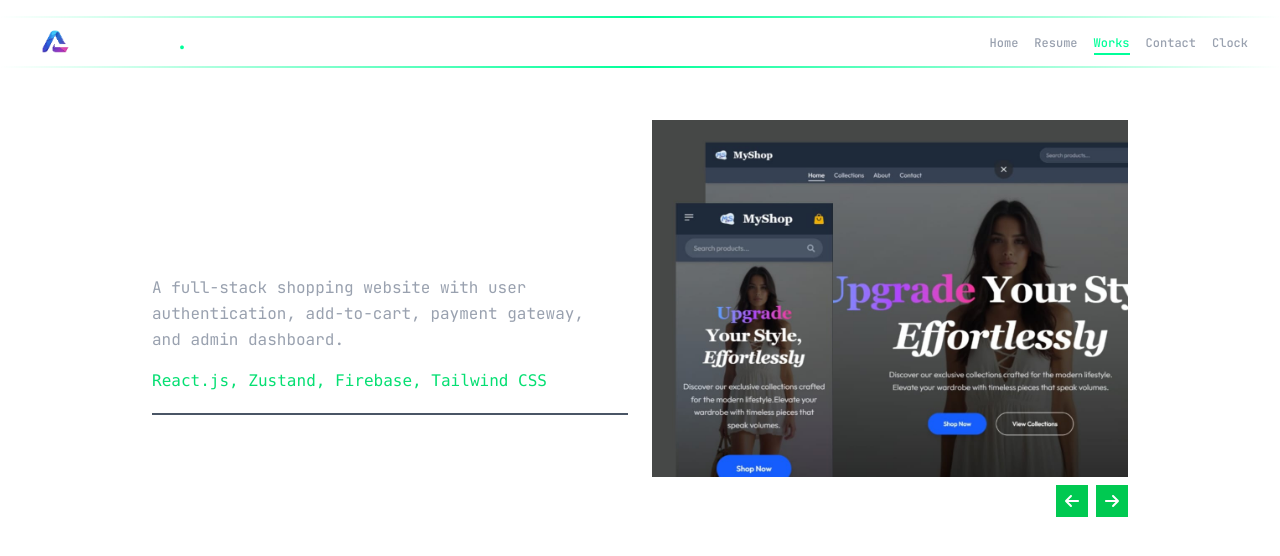
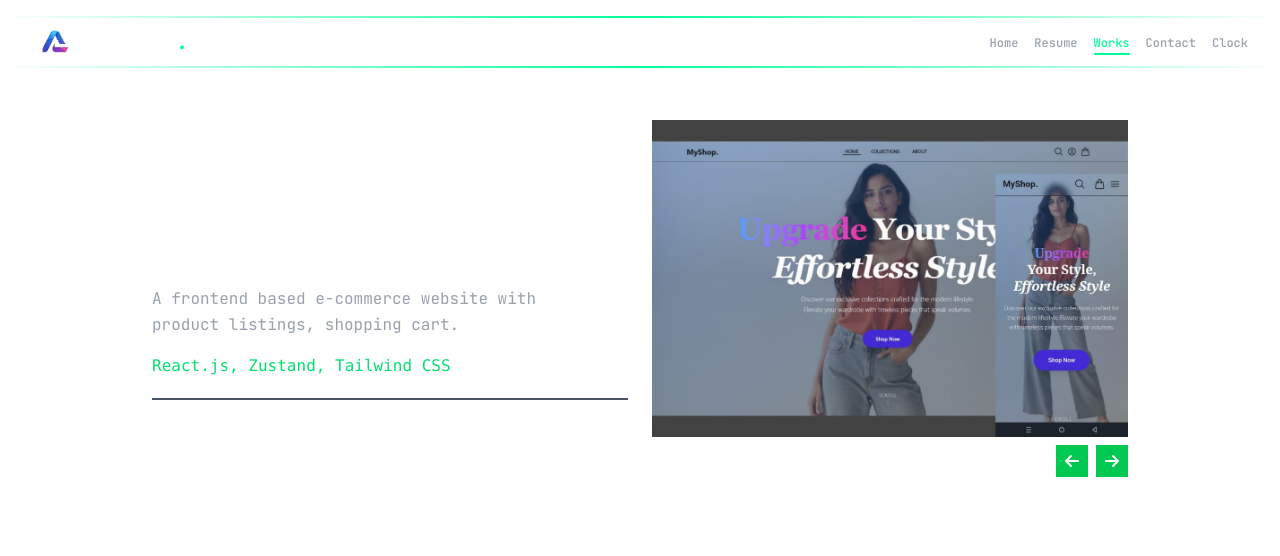
Before and after one commit to TCF-Amar/portfolio, a React (Vite) app: page /works in a window 1280 px wide. Shown: the top 556 px of the page. Built offline with nearby package versions, Linux system fonts and the light colour scheme.

Commit message:
and new project and fix miner bug

```diff
--- a/src/pages/Contact.jsx
+++ b/src/pages/Contact.jsx
@@ -1,4 +1,4 @@
-import React, { useRef } from 'react';
+import React, { useRef, useState } from 'react';
 import { FaPhone, FaEnvelope, FaMapMarkerAlt } from 'react-icons/fa';
 import { sendEmail } from '../lib/sendEmail';
 import { motion } from 'framer-motion'
@@ -17,6 +17,7 @@ function Contact() {
 
 
     return (
+        //   fdjgh
         <div className='flex flex-col-reverse md:flex-row gap-6 mt-30 px-4'>
             {/* Contact Form */}
             <motion.div
--- a/src/pages/Works.jsx
+++ b/src/pages/Works.jsx
@@ -1,19 +1,19 @@
 import React, { useState } from 'react';
 import { FaGithub, FaArrowUpRightFromSquare, FaArrowLeft, FaArrowRight } from 'react-icons/fa6';
 import { motion } from 'framer-motion';
-import image1 from "../assets/image1.jpg"// अभी इसी को placeholder image बना देते हैं
-import image2 from "../assets/image2.jpg"// अभी इसी को placeholder image बना देते हैं
+import image1 from "../assets/image1.jpg"
+import image2 from "../assets/image2.jpg"
+import image3 from "../assets/image3.jpg"
 
 const Works = () => {
     const projects = [
         {
             id: 1,
-            project_name: "E-Commerce Website",
+            project_name: "E-Commerce Website (static website)",
             project_img: image1,
-            description: "A full-stack shopping website with user authentication, add-to-cart, payment gateway, and admin dashboard.",
-            tech: "React.js, Zustand, Firebase, Tailwind CSS",
-            live: "https://ecomm-nine-brown.vercel.app/",
-            github: "https://github.com/TCF-Amar/ecomm"
+            description: "A frontend based e-commerce website with product listings, shopping cart. ",
+            tech: "React.js, Zustand, Tailwind CSS",
+            live: "https://myshop-eight-green.vercel.app/",
         },
 
         {
@@ -23,8 +23,18 @@ const Works = () => {
             description: "Real-time weather forecasting app using OpenWeather API and location-based search.",
             tech: "React, API Integration, Tailwind CSS",
             live: "https://check-weather-blush.vercel.app/",
-            github: "https://github.com/TCF-Amar/Check-Weather"
+            // github: "https://github.com/TCF-Amar/Check-Weather"
         },
+        {
+            id: 3,
+            project_name: "Real-time Chat Application",
+            project_img: image3,
+            description: "A web-based chat application with real-time messaging and user presence indicators.",
+            tech: "React.js, Socket.io, Node.js, Express, Tailwind CSS",
+            live: "https://rt-chat-79zw.vercel.app",
+            // github: "https://github.com/TCF-Amar/Chat-App"
+        },
+
 
 
     ];
@@ -81,10 +91,16 @@ const Works = () => {
                         className="p-3 bg-white/10 rounded-full hover:bg-white/20 transition">
                         <FaArrowUpRightFromSquare />
                     </a>
-                    <a href={currentProject.github} target="_blank" rel="noopener noreferrer"
-                        className="p-3 bg-white/10 rounded-full hover:bg-white/20 transition">
-                        <FaGithub />
-                    </a>
+
+                    {
+                        currentProject.github && (
+                            <a href={currentProject.github} target="_blank" rel="noopener noreferrer"
+                                className={`p-3 bg-white/10 rounded-full hover:bg-white/20 transition `}>
+                                <FaGithub />
+                            </a>
+                        )
+                    }
+
                 </div>
             </div>
 
```
Also changed, not shown: src/assets/image1.jpg, src/assets/image3.jpg (added).
